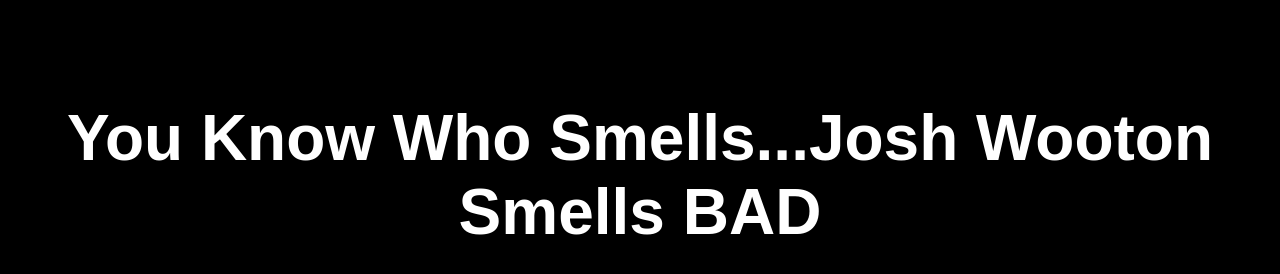
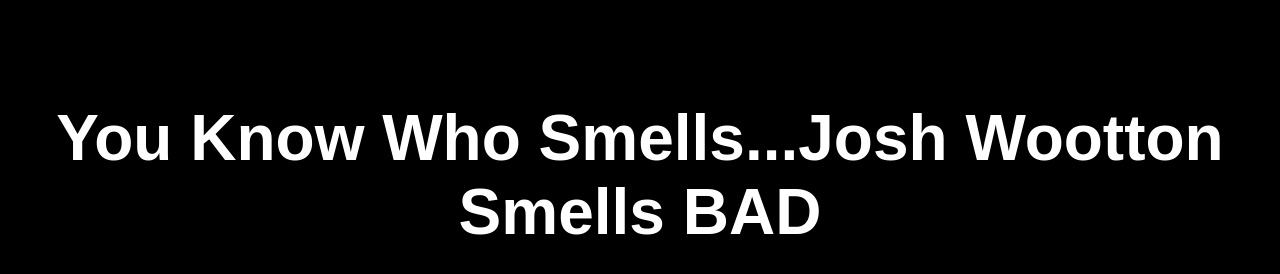
Before and after one commit to Chromum/Chromum.github.io, a plain HTML site: page index.html in a window 1280 px wide. Drawn offline with Linux system fonts and the light colour scheme.

Commit message:
Update index.html

```diff
--- a/index.html
+++ b/index.html
@@ -37,6 +37,6 @@
 	</style>
 </head>
 <body>
-	<h1>You Know Who Smells...Josh Wooton Smells BAD</h1>
+	<h1>You Know Who Smells...Josh Wootton Smells BAD</h1>
 </body>
 </html>
```
